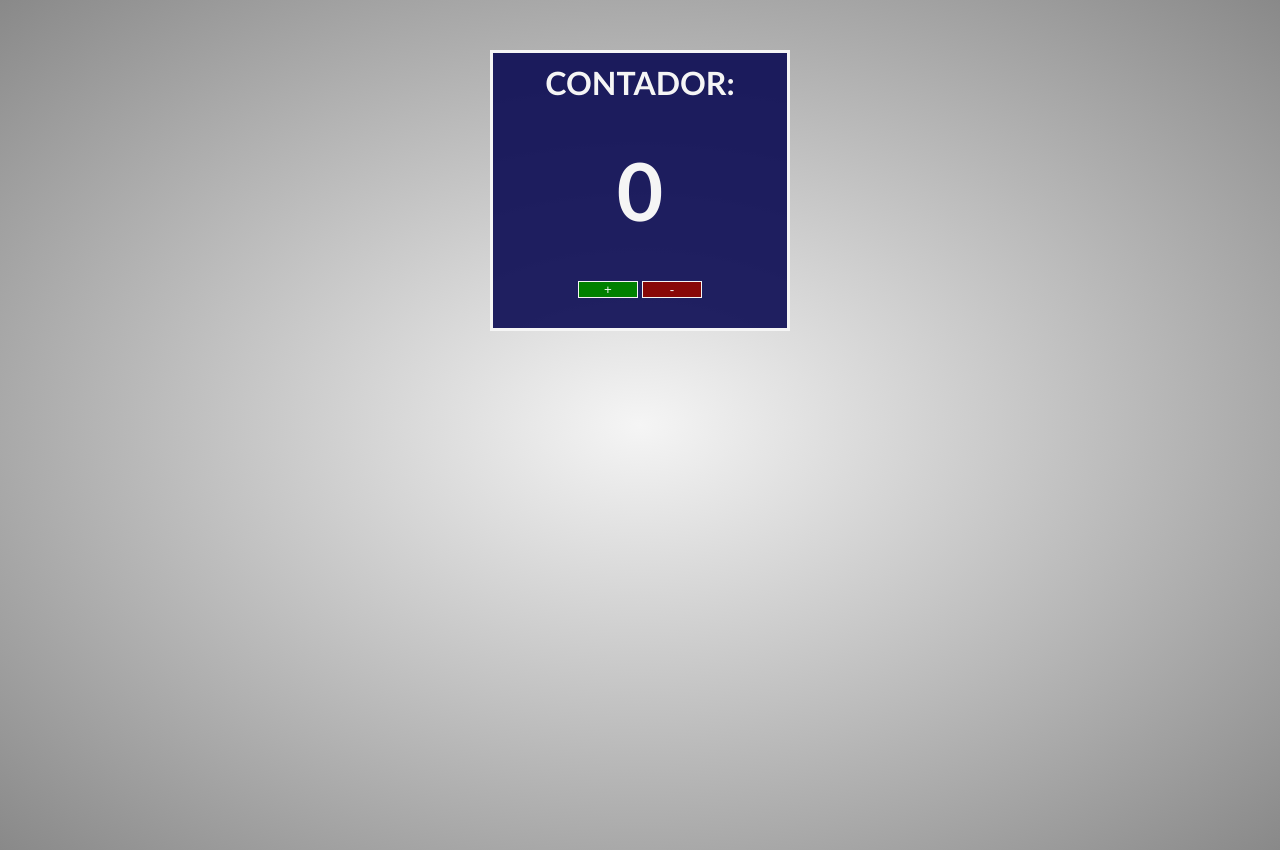
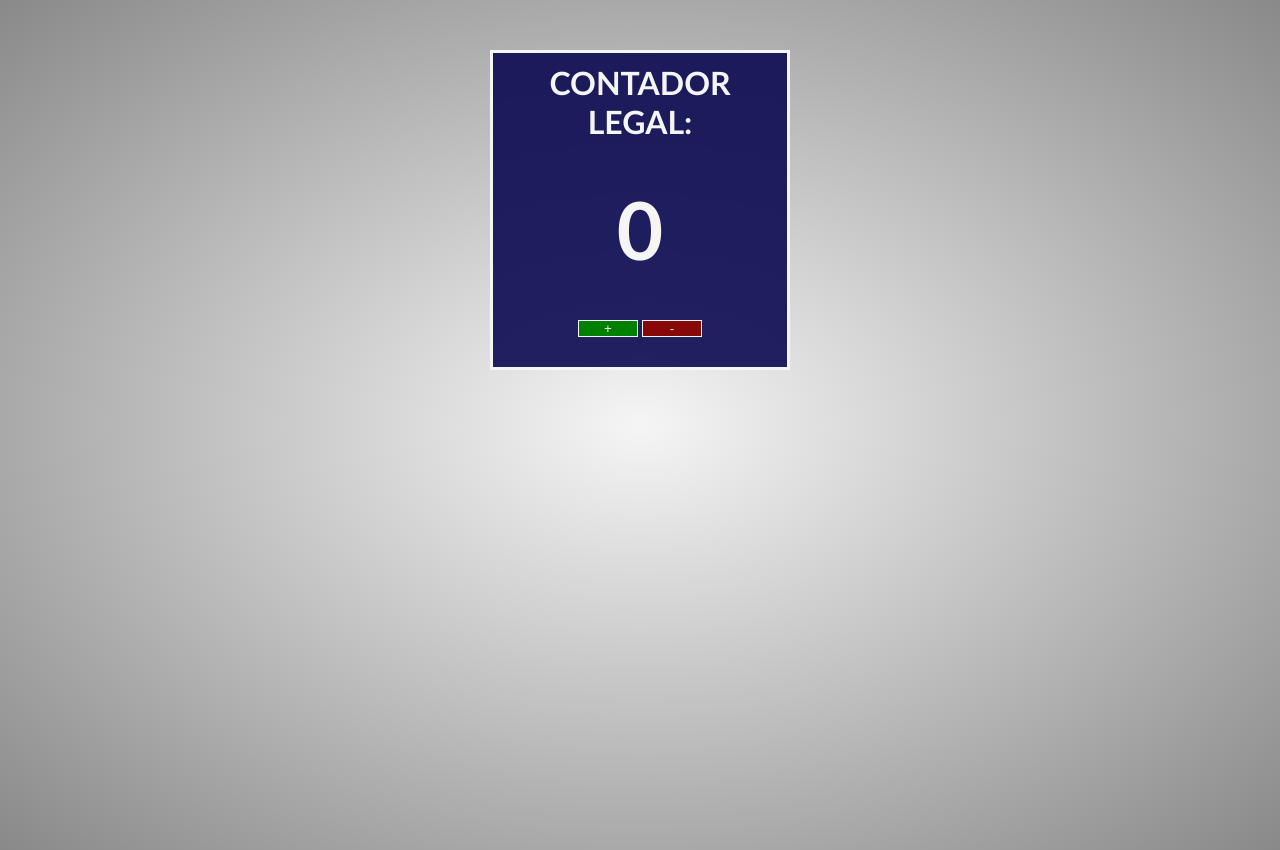
Before and after one commit to felipehidekidev/contador-javascript, a plain HTML site: page index.html in a window 1280 px wide. Drawn offline with Linux system fonts and the light colour scheme.

Commit message:
update h1

```diff
--- a/index.html
+++ b/index.html
@@ -8,7 +8,7 @@
   </head>
   <body>
     <section>
-      <h1>CONTADOR:</h1>
+      <h1>CONTADOR LEGAL:</h1>
       <p id="contado">0</p>
       <button class="green" onclick="add()">+</button>
       <button class="red" onclick="subtract()">-</button>
```
